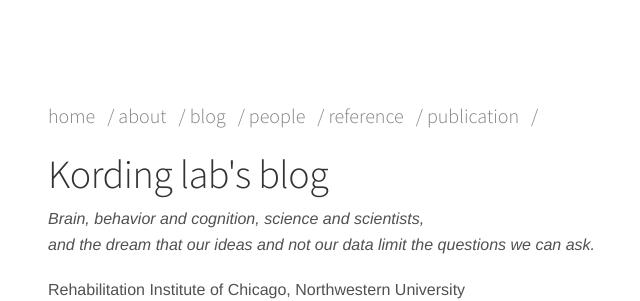
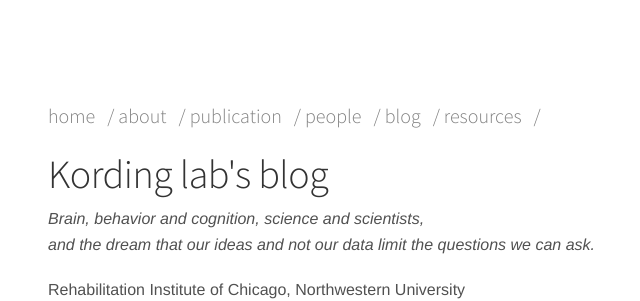
Before and after one commit to KordingLab/KordingLab.github.io, a Jekyll site: the page built from index.html, in a window 1280 px wide. Shown: the top 301 px of the page, without its empty margins (232-872 px from the left). Built offline with Jekyll 4.4.1, drawn with Linux system fonts in a browser that asks for light colours; nearby versions of some CDN libraries; comment, search, counter and statistics services are not loaded.

Commit message:
Arrange nav bar

```diff
--- a/_config.yml
+++ b/_config.yml
@@ -26,14 +26,14 @@
     href:           "/"
   - name:           "about"
     href:           "/about"
+  - name:           "publication"
+    href:           "/publication"
+  - name:           "people"
+    href:           "/people"
   - name:           "blog"
     href:           "/blog"
-  - name:           "people"
-    href:           "/people"
-  - name:           "reference"
-    href:           "/reference"
-  - name:           "publication"
-    href:           "/publication"
+  - name:           "resources"
+    href:           "/resources"
 
 # Sass
 sass:
```
Also changed, not shown: _posts/2016-02-09-today.md (deleted, +0 -11 lines), resources.md (renamed from references.md, +1 -1 lines).
